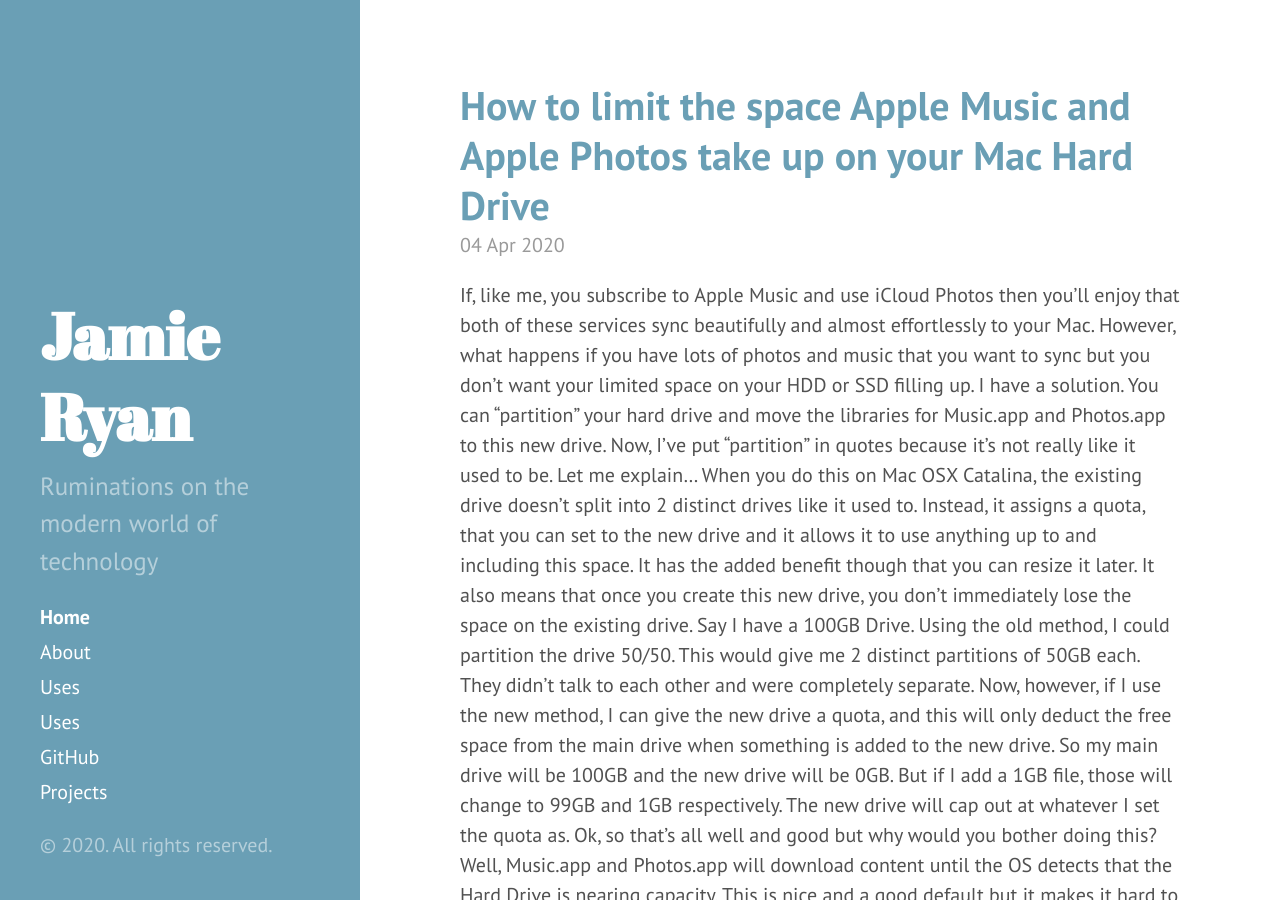
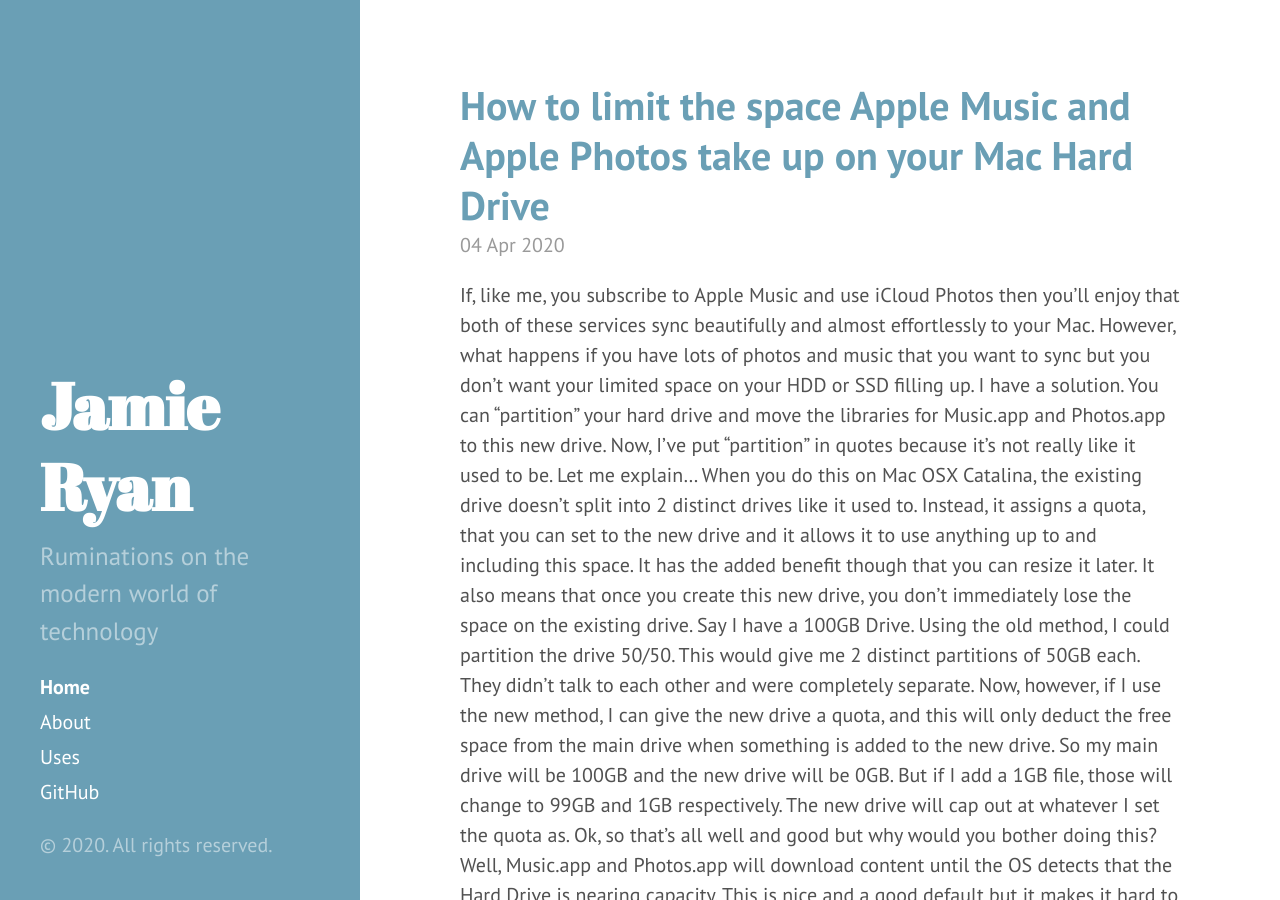
Before and after one commit to MrJamieRyan/mrjamieryan.github.io, a Jekyll site: the page built from index.html, in a window 1280 px wide and 900 px high. Built offline with Jekyll 4.4.1, drawn with Linux system fonts in a browser that asks for light colours; the list of posts is cut into pages by our own code.

Commit message:
Updated Favicon

```diff
--- a/_includes/sidebar.html
+++ b/_includes/sidebar.html
@@ -26,9 +26,7 @@
         {% endif %}
       {% endfor %}
 
-      <a class="sidebar-nav-item" href="https://jamieryan.dev/uses">Uses</a>
       <a class="sidebar-nav-item" href="https://github.com/mrjamieryan">GitHub</a>
-      <a class="sidebar-nav-item" href="">Projects</a>
     </nav>
 
     <p>&copy; {{ site.time | date: '%Y' }}. All rights reserved.</p>
```
Also changed, not shown: public/apple-touch-icon-144-precomposed.png (deleted), public/apple-touch-icon.png (added), public/favicon.ico.
